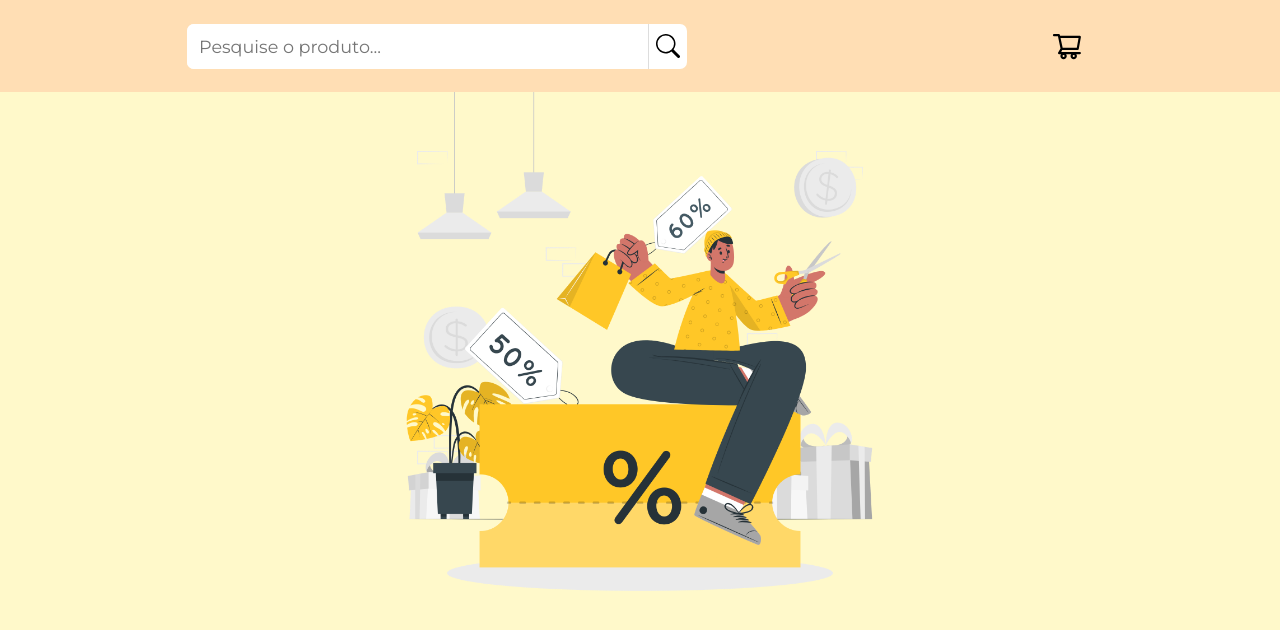
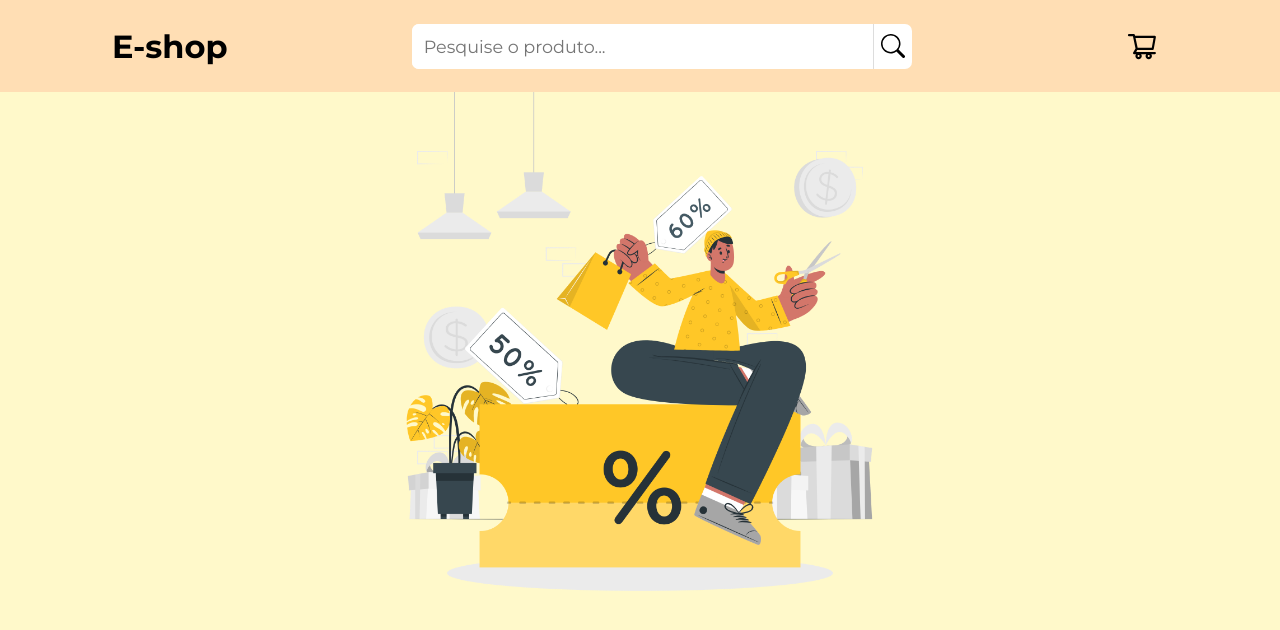
Before and after one commit to Luzin7/E-shop, a React (Vite) app: page / in a window 1280 px wide. Shown: the top 630 px of the page. Built offline with nearby package versions, Linux system fonts and the light colour scheme.

Commit message:
feat(Header.jsx): adiciona titulo ao cabeçalho

```diff
--- a/src/components/Header/Header.jsx
+++ b/src/components/Header/Header.jsx
@@ -7,6 +7,7 @@ export default function Header() {
 	return (
 		<HeaderBar>
 			<HeaderWrapper>
+				<h1>E-shop</h1>
 				<SearchBar />
 				<CartButton />
 			</HeaderWrapper>
```
